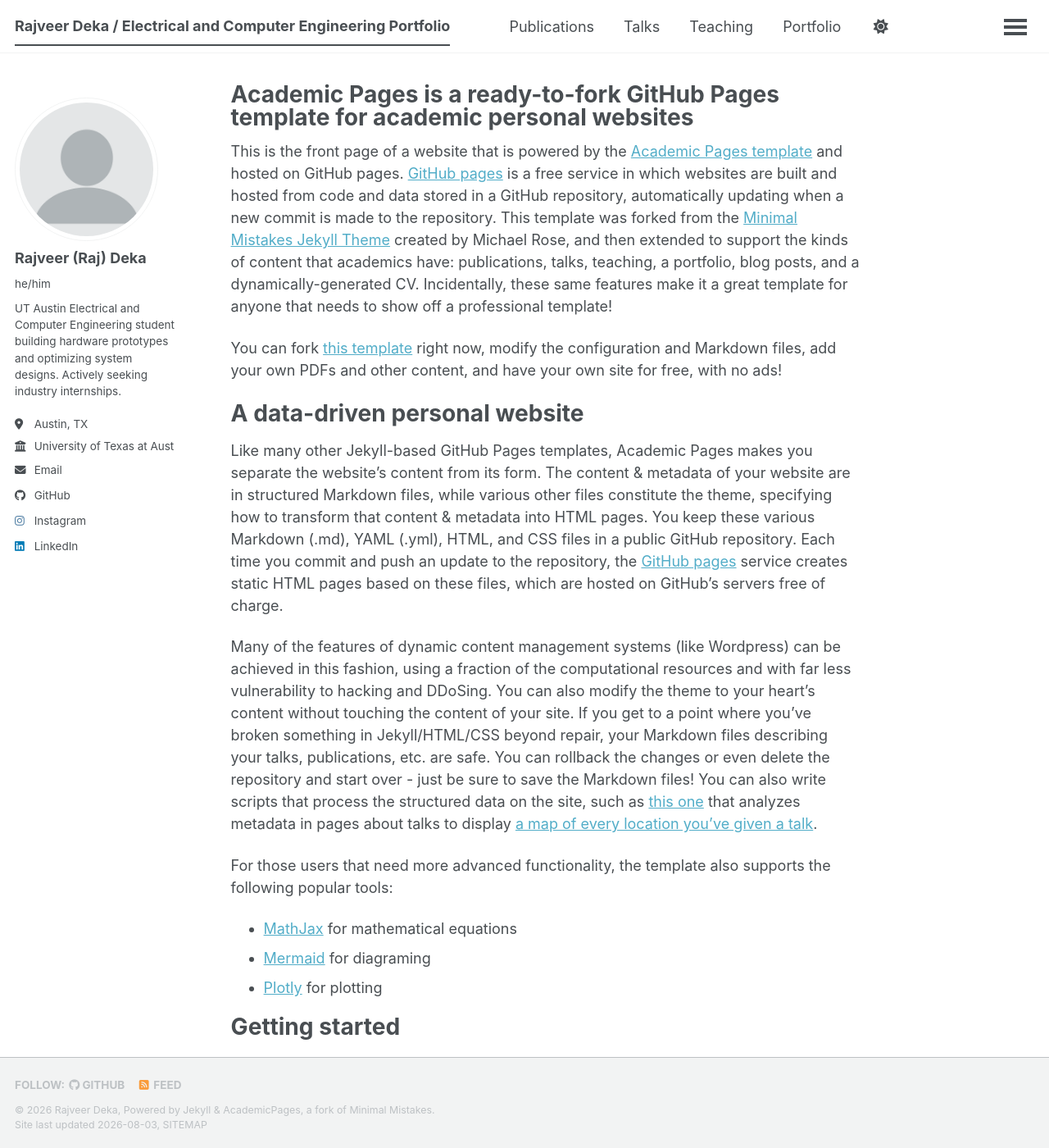
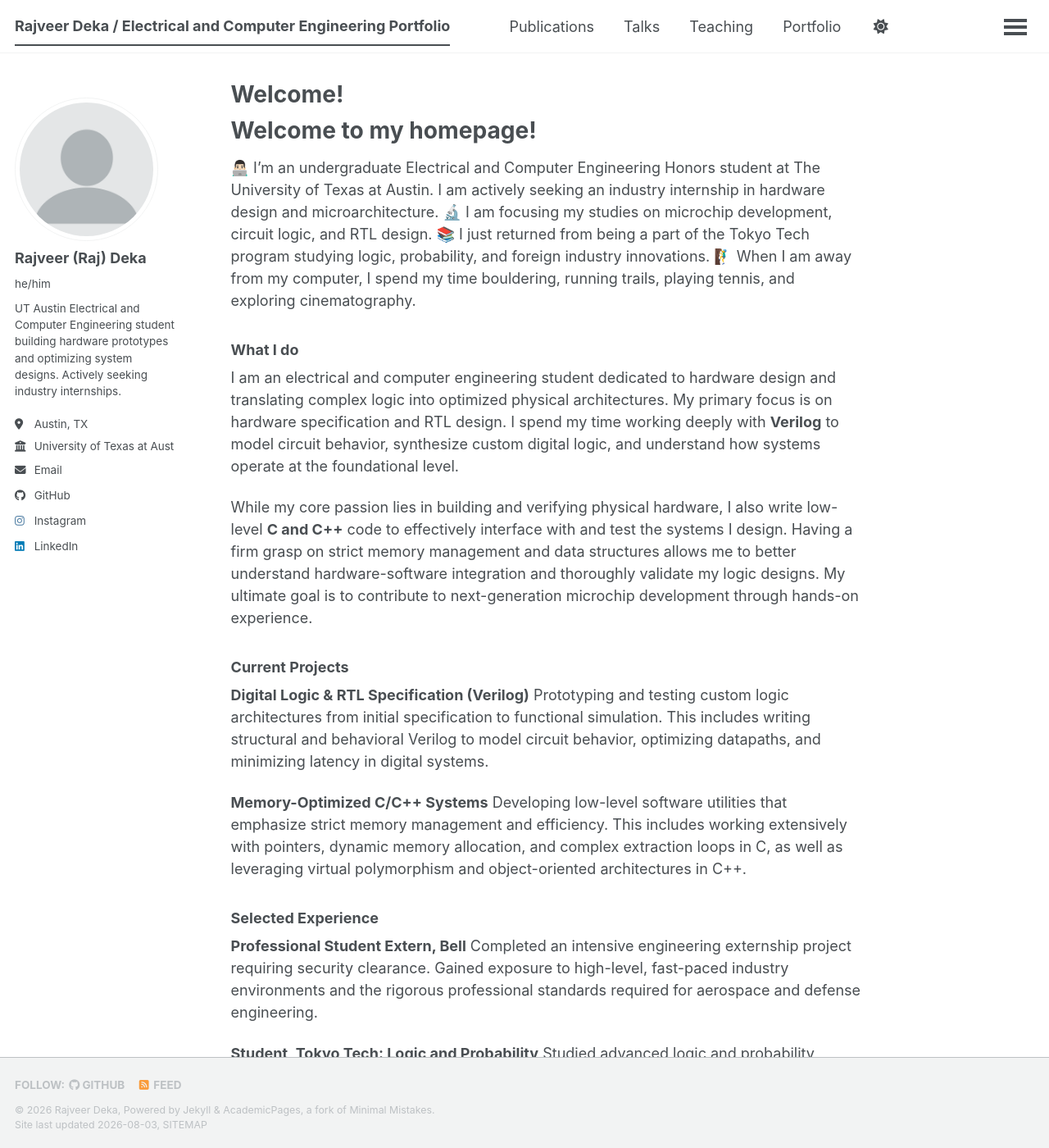
Before and after one commit to rajdeka/rajdeka.github.io, a Jekyll site: the page built from _pages/about.md, in a window 1280 px wide and 1400 px high. Shown: the whole window at 82% size. Built offline with Jekyll 4.4.1, drawn with Linux system fonts in a browser that asks for light colours; a style sheet for code colours, icons or effects is not loaded; some of the changed text lies outside the part shown.

Commit message:
Update about.md

```diff
--- a/_pages/about.md
+++ b/_pages/about.md
@@ -1,56 +1,40 @@
 ---
 permalink: /
-title: "Academic Pages is a ready-to-fork GitHub Pages template for academic personal websites"
+title: "Welcome!"
 author_profile: true
 redirect_from:
   - /about/
   - /about.html
 ---
 
-This is the front page of a website that is powered by the [Academic Pages template](https://github.com/academicpages/academicpages.github.io) and hosted on GitHub pages. [GitHub pages](https://pages.github.com) is a free service in which websites are built and hosted from code and data stored in a GitHub repository, automatically updating when a new commit is made to the repository. This template was forked from the [Minimal Mistakes Jekyll Theme](https://mmistakes.github.io/minimal-mistakes/) created by Michael Rose, and then extended to support the kinds of content that academics have: publications, talks, teaching, a portfolio, blog posts, and a dynamically-generated CV. Incidentally, these same features make it a great template for anyone that needs to show off a professional template!
+# Welcome to my homepage!
 
- You can fork [this template](https://github.com/academicpages/academicpages.github.io) right now, modify the configuration and Markdown files, add your own PDFs and other content, and have your own site for free, with no ads!
+👨🏻‍💻 I’m an undergraduate Electrical and Computer Engineering Honors student at The University of Texas at Austin. I am actively seeking an industry internship in hardware design and microarchitecture.
+🔬 I am focusing my studies on microchip development, circuit logic, and RTL design.
+📚 I just returned from being a part of the Tokyo Tech program studying logic, probability, and foreign industry innovations.
+🧗‍♂️ When I am away from my computer, I spend my time bouldering, running trails, playing tennis, and exploring cinematography.
 
-A data-driven personal website
-======
-Like many other Jekyll-based GitHub Pages templates, Academic Pages makes you separate the website's content from its form. The content & metadata of your website are in structured Markdown files, while various other files constitute the theme, specifying how to transform that content & metadata into HTML pages. You keep these various Markdown (.md), YAML (.yml), HTML, and CSS files in a public GitHub repository. Each time you commit and push an update to the repository, the [GitHub pages](https://pages.github.com/) service creates static HTML pages based on these files, which are hosted on GitHub's servers free of charge.
+### What I do
 
-Many of the features of dynamic content management systems (like Wordpress) can be achieved in this fashion, using a fraction of the computational resources and with far less vulnerability to hacking and DDoSing. You can also modify the theme to your heart's content without touching the content of your site. If you get to a point where you've broken something in Jekyll/HTML/CSS beyond repair, your Markdown files describing your talks, publications, etc. are safe. You can rollback the changes or even delete the repository and start over - just be sure to save the Markdown files! You can also write scripts that process the structured data on the site, such as [this one](https://github.com/academicpages/academicpages.github.io/blob/master/talkmap.ipynb) that analyzes metadata in pages about talks to display [a map of every location you've given a talk](https://academicpages.github.io/talkmap.html).
+I am an electrical and computer engineering student dedicated to hardware design and translating complex logic into optimized physical architectures. My primary focus is on hardware specification and RTL design. I spend my time working deeply with **Verilog** to model circuit behavior, synthesize custom digital logic, and understand how systems operate at the foundational level.
 
-For those users that need more advanced functionality, the template also supports the following popular tools:
-- [MathJax](https://www.mathjax.org/) for mathematical equations
-- [Mermaid](https://mermaid.js.org/) for diagraming
-- [Plotly](https://plotly.com/javascript/) for plotting
+While my core passion lies in building and verifying physical hardware, I also write low-level **C and C++** code to effectively interface with and test the systems I design. Having a firm grasp on strict memory management and data structures allows me to better understand hardware-software integration and thoroughly validate my logic designs. My ultimate goal is to contribute to next-generation microchip development through hands-on experience.
 
-Getting started
-======
-1. Register a GitHub account if you don't have one and confirm your e-mail (required!)
-1. Fork [this template](https://github.com/academicpages/academicpages.github.io) by clicking the "Use this template" button in the top right.
-1. Go to the repository's settings (rightmost item in the tabs that start with "Code", should be below "Unwatch"). Rename the repository "[your GitHub username].github.io", which will also be your website's URL.
-1. Set site-wide configuration and create content & metadata (see below -- also see [this set of diffs](https://archive.is/3TPas) showing what files were changed to set up [an example site](https://getorg-testacct.github.io) for a user with the username "getorg-testacct")
-1. Upload any files (like PDFs, .zip files, etc.) to the files/ directory. They will appear at https://[your GitHub username].github.io/files/example.pdf.
-1. Check status by going to the repository settings, in the "GitHub pages" section
+### Current Projects
 
-Site-wide configuration
-------
-The main configuration file for the site is in the base directory in [_config.yml](https://github.com/academicpages/academicpages.github.io/blob/master/_config.yml), which defines the content in the sidebars and other site-wide features. You will need to replace the default variables with ones about yourself and your site's github repository. The configuration file for the top menu is in [_data/navigation.yml](https://github.com/academicpages/academicpages.github.io/blob/master/_data/navigation.yml). For example, if you don't have a portfolio or blog posts, you can remove those items from that navigation.yml file to remove them from the header.
+**Digital Logic & RTL Specification (Verilog)**
+Prototyping and testing custom logic architectures from initial specification to functional simulation. This includes writing structural and behavioral Verilog to model circuit behavior, optimizing datapaths, and minimizing latency in digital systems.
 
-Create content & metadata
-------
-For site content, there is one Markdown file for each type of content, which are stored in directories like _publications, _talks, _posts, _teaching, or _pages. For example, each talk is a Markdown file in the [_talks directory](https://github.com/academicpages/academicpages.github.io/tree/master/_talks). At the top of each Markdown file is structured data in YAML about the talk, which the theme will parse to do lots of cool stuff. The same structured data about a talk is used to generate the list of talks on the [Talks page](https://academicpages.github.io/talks), each [individual page](https://academicpages.github.io/talks/2012-03-01-talk-1) for specific talks, the talks section for the [CV page](https://academicpages.github.io/cv), and the [map of places you've given a talk](https://academicpages.github.io/talkmap.html) (if you run this [python file](https://github.com/academicpages/academicpages.github.io/blob/master/talkmap.py) or [Jupyter notebook](https://github.com/academicpages/academicpages.github.io/blob/master/talkmap.ipynb), which creates the HTML for the map based on the contents of the _talks directory).
+**Memory-Optimized C/C++ Systems**
+Developing low-level software utilities that emphasize strict memory management and efficiency. This includes working extensively with pointers, dynamic memory allocation, and complex extraction loops in C, as well as leveraging virtual polymorphism and object-oriented architectures in C++.
 
-**Markdown generator**
+### Selected Experience
 
-The repository includes [a set of Jupyter notebooks](https://github.com/academicpages/academicpages.github.io/tree/master/markdown_generator
-) that converts a CSV containing structured data about talks or presentations into individual Markdown files that will be properly formatted for the Academic Pages template. The sample CSVs in that directory are the ones I used to create my own personal website at stuartgeiger.com. My usual workflow is that I keep a spreadsheet of my publications and talks, then run the code in these notebooks to generate the Markdown files, then commit and push them to the GitHub repository.
+**Professional Student Extern, Bell**
+Completed an intensive engineering externship project requiring security clearance. Gained exposure to high-level, fast-paced industry environments and the rigorous professional standards required for aerospace and defense engineering.
 
-How to edit your site's GitHub repository
-------
-Many people use a git client to create files on their local computer and then push them to GitHub's servers. If you are not familiar with git, you can directly edit these configuration and Markdown files directly in the github.com interface. Navigate to a file (like [this one](https://github.com/academicpages/academicpages.github.io/blob/master/_talks/2012-03-01-talk-1.md) and click the pencil icon in the top right of the content preview (to the right of the "Raw | Blame | History" buttons). You can delete a file by clicking the trashcan icon to the right of the pencil icon. You can also create new files or upload files by navigating to a directory and clicking the "Create new file" or "Upload files" buttons.
+**Student, Tokyo Tech: Logic and Probability**
+Studied advanced logic and probability applications while exploring foreign industry innovations during an extended international academic program in Tokyo, Japan.
 
-Example: editing a Markdown file for a talk
-![Editing a Markdown file for a talk](/images/editing-talk.png)
-
-For more info
-------
-More info about configuring Academic Pages can be found in [the guide](https://academicpages.github.io/markdown/), the [growing wiki](https://github.com/academicpages/academicpages.github.io/wiki), and you can always [ask a question on GitHub](https://github.com/academicpages/academicpages.github.io/discussions). The [guides for the Minimal Mistakes theme](https://mmistakes.github.io/minimal-mistakes/docs/configuration/) (which this theme was forked from) might also be helpful.
+**Engineering Research Intern, Schneider Structural Engineering**
+Modeled over 20 structural systems using AutoCAD and Revit across commercial and residential projects. Analyzed load-bearing simulations and material datasets to optimize safety, ensure code compliance, and reduce material waste by 15%.heme was forked from) might also be helpful.
```
